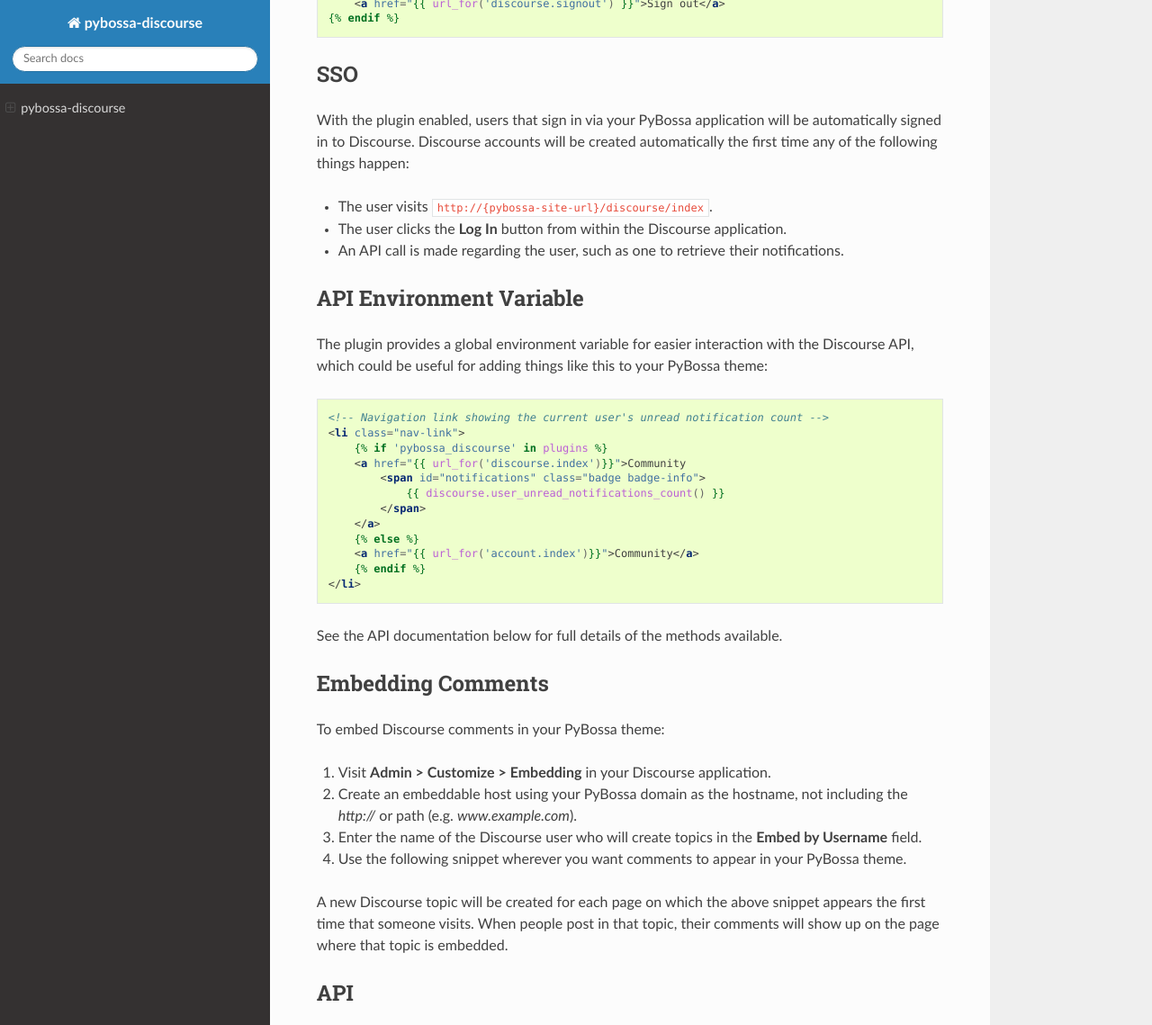
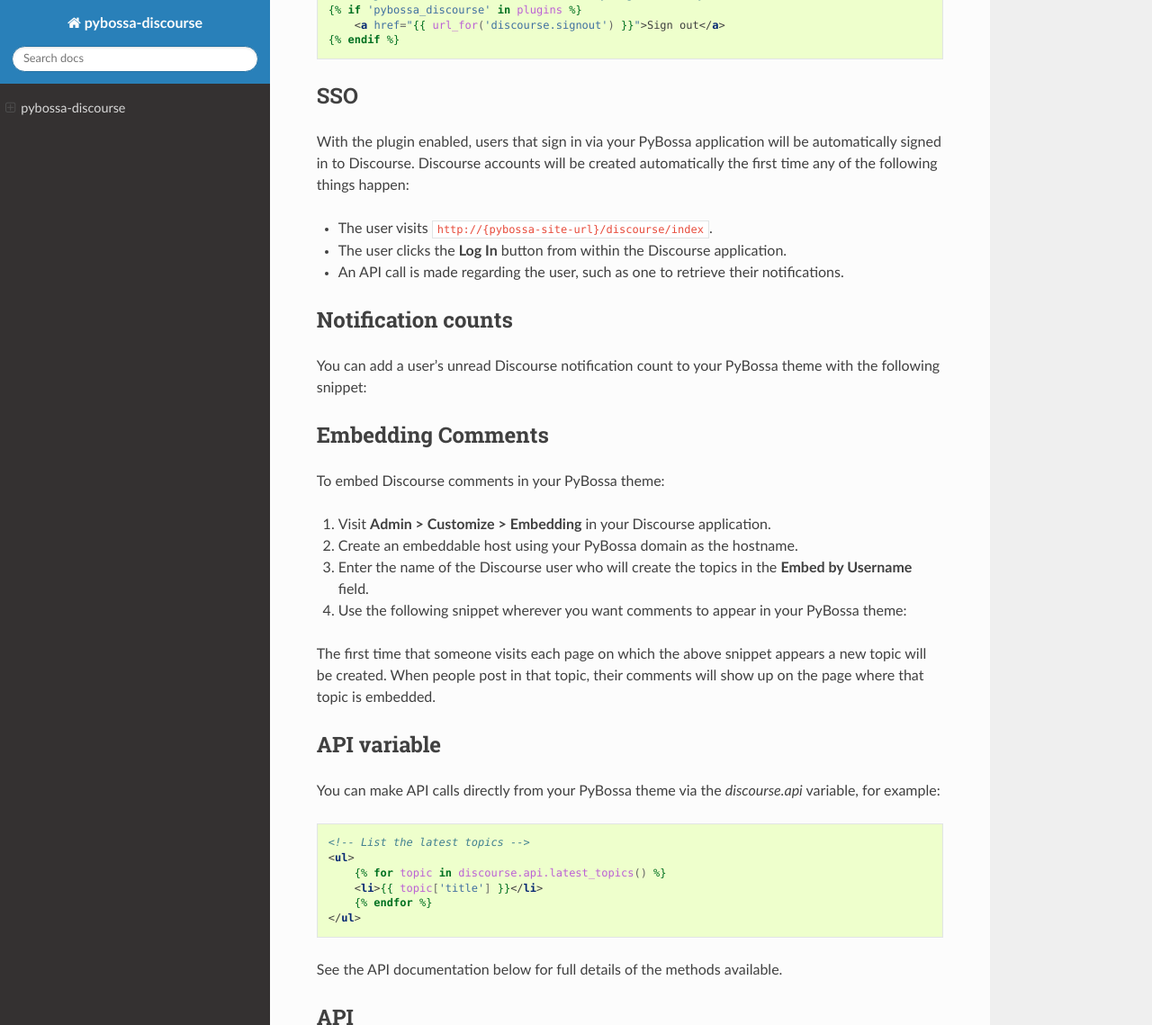
Before and after one commit to alexandermendes/pybossa-discourse, a Sphinx documentation site: the page built from docs/index.rst, in a window 1280 px wide and 1400 px high, scrolled down 1409 px, cut to the strip 0-1139 px from the top of the window. Shown: the whole strip at 90% size. Built offline with Sphinx 7.4.7 and the Read the Docs theme 2.0.0, drawn with Linux system fonts in a browser that asks for light colours; some of the changed text lies outside the part shown.

Commit message:
Update docs

```diff
--- a/docs/index.rst
+++ b/docs/index.rst
@@ -6,6 +6,7 @@
 Features:
 - Use SSO to sign your PyBossa users into Discourse
 - Make Discourse API requests from your PyBossa theme
+- Add users' unread Discourse notification counts to your PyBossa theme
 - Embed Discourse comments into your PyBossa theme
 
 
@@ -26,18 +27,19 @@
 
 `DISCOURSE_API_USERNAME`            Username of an administrator of your Discourse application.
 
-`DISCOURSE_API_KEY`                 The API key generated for the same Discourse administrator.
+`DISCOURSE_API_KEY`                 The API key generated for the same Discourse administrator
+                                    (visit **Admin > API** in your Discourse application).
 
-`DISCOURSE_URL`                     The base URL of your Discourse application
+`DISCOURSE_URL`                     The base URL of your Discourse application.
 =================================== ==============================================================
 
-In order to enable SSO you should also ensure that your Discourse application is configured,
-via the **Admin** section, as follows:
+In order to enable SSO you should also ensure that your Discourse application is configured  as follows
+via **Admin > Settings**:
 
 =================================== ==============================================================
 `enable_sso`                        Enabled
 
-`sso_url`                           ``http://{your-server-ip-address}/discourse/oauth-authorized``
+`sso_url`                           ``http://{your-pybossa-domain}/discourse/oauth-authorized``
 
 `sso_secret`                        The value chosen for `DISCOURSE_SECRET`.
 
@@ -51,7 +53,7 @@
 
 `allow_uploaded_avatars`            Disabled
 
-`logout_redirect`                   ``http://{your-server-ip-address}/discourse/signout``
+`logout_redirect`                   ``http://{your-pybossa-domain}/discourse/signout``
 =================================== ==============================================================
 
 In order for the API client to work you should also make sure that the IP address of your server
@@ -61,7 +63,7 @@
 Theme Integration
 =================
 
-To achieve better integration with your PyBossa theme you should navigation
+To achieve better integration with your PyBossa theme you can add navigation
 links as follows:
 
 .. code-block:: HTML+Django
@@ -91,29 +93,16 @@
 - An API call is made regarding the user, such as one to retrieve their notifications.
 
 
-API Environment Variable
-========================
+Notification counts
+===================
 
-The plugin provides a global environment variable for easier interaction with
-the Discourse API, which could be useful for adding things like this to your
-PyBossa theme:
+You can add a user's unread Discourse notification count to your PyBossa theme
+with the following snippet:
 
 .. code-block:: HTML+Django
-
-    <!-- Navigation link showing the current user's unread notification count -->
-    <li class="nav-link">
-        {% if 'pybossa_discourse' in plugins %}
-        <a href="{{ url_for('discourse.index')}}">Community
-            <span id="notifications" class="badge badge-info">
-                {{ discourse.user_unread_notifications_count() }}
-            </span>
-        </a>
-        {% else %}
-        <a href="{{ url_for('account.index')}}">Community</a>
-        {% endif %}
-    </li>
-
-See the API documentation below for full details of the methods available.
+    {% if 'pybossa_discourse' in plugins %}
+        {{ discourse.notifications() }}
+    {% endif %}
 
 
 Embedding Comments
@@ -122,19 +111,35 @@
 To embed Discourse comments in your PyBossa theme:
 
 1. Visit **Admin > Customize > Embedding** in your Discourse application.
-2. Create an embeddable host using your PyBossa domain as the hostname, not
-   including the `http://` or path (e.g. `www.example.com`).
-3. Enter the name of the Discourse user who will create topics in the **Embed by Username** field.
-4. Use the following snippet wherever you want comments to appear in your PyBossa theme.
+2. Create an embeddable host using your PyBossa domain as the hostname.
+3. Enter the name of the Discourse user who will create the topics in the **Embed by Username** field.
+4. Use the following snippet wherever you want comments to appear in your PyBossa theme:
 
 .. code-block:: HTML+Django
     {% if 'pybossa_discourse' in plugins %}
         {{ discourse.comments() }}
     {% endif %}
 
-A new Discourse topic will be created for each page on which the above snippet appears the first time
-that someone visits. When people post in that topic, their comments will show up on the page where that
-topic is embedded.
+The first time that someone visits each page on which the above snippet appears a new topic will be created.
+When people post in that topic, their comments will show up on the page where that topic is embedded.
+
+
+API variable
+============
+
+You can make API calls directly from your PyBossa theme via the `discourse.api`
+variable, for example:
+
+.. code-block:: HTML+Django
+
+    <!-- List the latest topics -->
+    <ul>
+        {% for topic in discourse.api.latest_topics() %}
+        <li>{{ topic['title'] }}</li>
+        {% endfor %}
+    </ul>
+
+See the API documentation below for full details of the methods available.
 
 
 API
```
